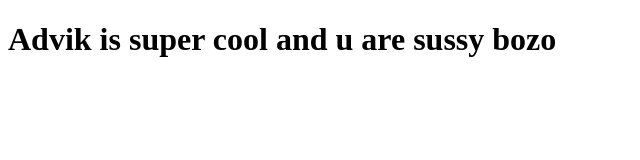
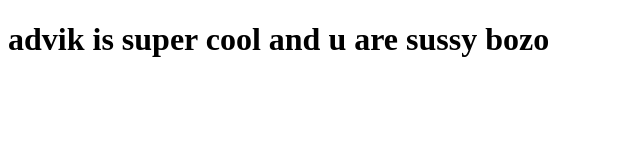
Before and after one commit to ineedadvi1/inau, a plain HTML site: page index.html in a window 1280 px wide. Shown: the whole page, without its empty margins (0-640 px from the left). Drawn offline with Linux system fonts and the light colour scheme.

Commit message:
Update index.html

```diff
--- a/index.html
+++ b/index.html
@@ -21,6 +21,6 @@
 	</script>
 </head>
 <body>
-	<h1>Advik is super cool and u are sussy bozo</h1>
+	<h1>advik is super cool and u are sussy bozo</h1>
 </body>
 </html>
```
